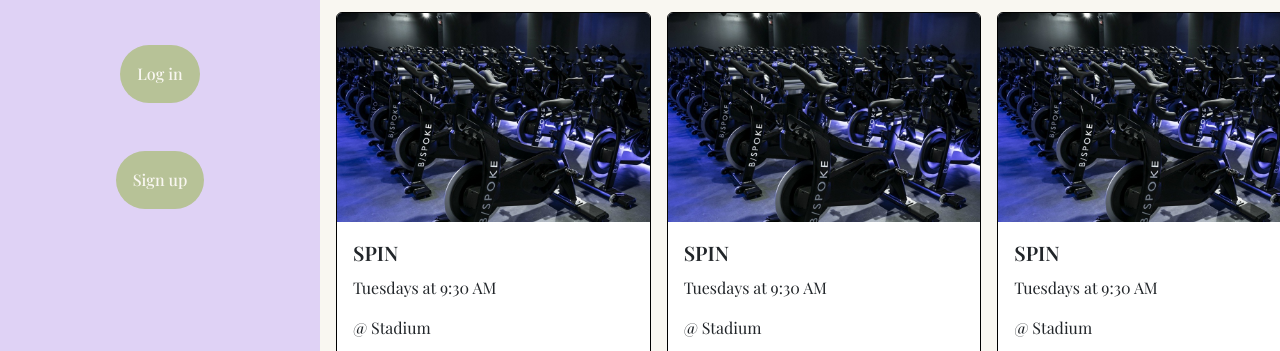
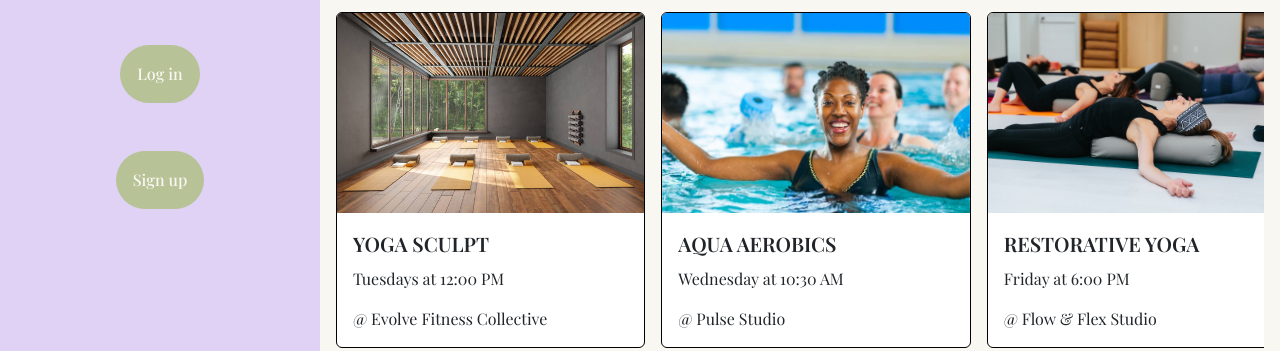
Before and after one commit to CaSandraSmith/bootstrap-final, a plain HTML site: page index.html in a window 1280 px wide. Shown: the part 449-800 px from the top of the page. Drawn offline with nearby package versions, Linux system fonts and the light colour scheme; a web font is replaced by a local one.

Commit message:
made content on launch page more dynamic

```diff
--- a/index.html
+++ b/index.html
@@ -177,7 +177,9 @@
             </div>
           </div>
         </div>
-        <div class="col-12 col-sm-9 overflow-auto h-100 position-relative right-side">
+        <div
+          class="col-12 col-sm-9 overflow-auto h-100 position-relative right-side"
+        >
           <nav
             class="navbar col-sm-3 d-block d-sm-none d-flex align-items-center justify-content-center sticky-top navbar-small"
           >
@@ -206,12 +208,68 @@
             />
           </div>
           <div class="ps-3">
-            <h2 id="index-page-title">Find Your Perfect Workout Class Anytime, Anywhere</h2>
+            <h2 id="index-page-title">
+              Find Your Perfect Workout Class Anytime, Anywhere
+            </h2>
           </div>
-          <section class="ps-3 mb-2 position-relative">
+          <section class="ps-3 mb-2 pe-3 position-relative">
             <h3 class="mb-3 mt-4">Classes near you</h3>
             <div class="overflow-x-auto d-flex column-gap-3">
-              <div class="col-lg-4 col-md-6 col-sm-7 col-8 mb-4">
+              <div class="col-lg-4 col-md-6 col-sm-7 col-8 mb-4 class-near-wrapper">
+                <div class="card border-black">
+                  <img
+                    src="photos/studios/yoga2.jpg"
+                    class="card-img-top img-fluid"
+                    alt="empty yoga class"
+                  />
+                  <div class="card-body d-flex column-gap-2">
+                    <div>
+                      <p class="card-title fw-semibold fs-5 text-uppercase">
+                        Yoga Sculpt
+                      </p>
+                      <p class="card-text">Tuesdays at 12:00 PM</p>
+                      <p class="card-text">@ Evolve Fitness Collective</p>
+                    </div>
+                  </div>
+                </div>
+              </div>
+              <div class="col-lg-4 col-md-6 col-sm-7 col-8 mb-4 class-near-wrapper">
+                <div class="card border-black">
+                  <img
+                    src="photos/studios/aqua-aerobics.jpg"
+                    class="card-img-top img-fluid"
+                    alt="aqua aerobics class"
+                  />
+                  <div class="card-body d-flex column-gap-2">
+                    <div>
+                      <p class="card-title fw-semibold fs-5 text-uppercase">
+                        Aqua Aerobics
+                      </p>
+                      <p class="card-text">Wednesday at 10:30 AM</p>
+                      <p class="card-text">@ Pulse Studio</p>
+                    </div>
+                  </div>
+                </div>
+              </div>
+              <div class="col-lg-4 col-md-6 col-sm-7 col-8 mb-4 class-near-wrapper">
+                <div class="card border-black">
+                  <img
+                    src="photos/studios/rest-yoga.jpg"
+                    class="card-img-top img-fluid"
+                    alt="restorative yoga class"
+                  />
+                  <div class="card-body d-flex column-gap-2">
+                    <div>
+                      <p class="card-title fw-semibold fs-5 text-uppercase">
+                        Restorative Yoga
+                      </p>
+                      <p class="card-text">Friday at 6:00 PM</p>
+                      <p class="card-text">@ Flow & Flex Studio</p>
+                    </div>
+                  </div>
+                </div>
+              </div>
+              <div class="col-lg-4 col-md-6 col-sm-7 col-8 mb-4 class-near-wrapper">
                 <div class="card border-black">
                   <img
                     src="photos/spin-class.jpg"
@@ -223,80 +281,26 @@
                       <p class="card-title fw-semibold fs-5 text-uppercase">
                         Spin
                       </p>
-                      <p class="card-text">Tuesdays at 9:30 AM</p>
-                      <p class="card-text">@ Stadium</p>
+                      <p class="card-text">Friday at 6:00 AM</p>
+                      <p class="card-text">@ Momentum Fitness Co.</p>
                     </div>
                   </div>
                 </div>
               </div>
-              <div class="col-lg-4 col-md-6 col-sm-7 col-8 mb-4">
+              <div class="col-lg-4 col-md-6 col-sm-7 col-8 mb-4 class-near-wrapper">
                 <div class="card border-black">
                   <img
-                    src="photos/spin-class.jpg"
+                    src="photos/studios/kick-boxing.jpg"
                     class="card-img-top img-fluid"
-                    alt="empty spin class"
+                    alt="empty kick-boxing class"
                   />
                   <div class="card-body d-flex column-gap-2">
                     <div>
                       <p class="card-title fw-semibold fs-5 text-uppercase">
-                        Spin
+                        Kickboxing
                       </p>
-                      <p class="card-text">Tuesdays at 9:30 AM</p>
-                      <p class="card-text">@ Stadium</p>
-                    </div>
-                  </div>
-                </div>
-              </div>
-              <div class="col-lg-4 col-md-6 col-sm-7 col-8 mb-4">
-                <div class="card border-black">
-                  <img
-                    src="photos/spin-class.jpg"
-                    class="card-img-top img-fluid"
-                    alt="empty spin class"
-                  />
-                  <div class="card-body d-flex column-gap-2">
-                    <div>
-                      <p class="card-title fw-semibold fs-5 text-uppercase">
-                        Spin
-                      </p>
-                      <p class="card-text">Tuesdays at 9:30 AM</p>
-                      <p class="card-text">@ Stadium</p>
-                    </div>
-                  </div>
-                </div>
-              </div>
-              <div class="col-lg-4 col-md-6 col-sm-7 col-8 mb-4">
-                <div class="card border-black">
-                  <img
-                    src="photos/spin-class.jpg"
-                    class="card-img-top img-fluid"
-                    alt="empty spin class"
-                  />
-                  <div class="card-body d-flex column-gap-2">
-                    <div>
-                      <p class="card-title fw-semibold fs-5 text-uppercase">
-                        Spin
-                      </p>
-                      <p class="card-text">Tuesdays at 9:30 AM</p>
-                      <p class="card-text">@ Stadium</p>
-                    </div>
-                  </div>
-                </div>
-              </div>
-              <div class="col-lg-4 col-md-6 col-sm-7 col-8 mb-4">
-                <div class="card border-black">
-                  <img
-                    src="photos/spin-class.jpg"
-                    class="card-img-top img-fluid"
-                    alt="empty spin class"
-                  />
-                  <div class="card-body d-flex column-gap-2">
-                    <div>
-                      <p class="card-title fw-semibold fs-5 text-uppercase">
-                        Spin
-                      </p>
-                      <p class="card-text">Tuesdays at 9:30 AM</p>
-                      <p class="card-text">@ Stadium</p>
+                      <p class="card-text">Mondays at 5:30 PM</p>
+                      <p class="card-text">@ Synergy Fitness Lab</p>
                     </div>
                   </div>
                 </div>
@@ -311,7 +315,7 @@
               class="d-flex column-gap-2 row-gap-3 flex-column flex-lg-row justify-content-center align-items-center mt-4 tutorial-wrapper ps-4 pe-4"
             >
               <div class="text-center col-12 col-lg-3">
-                <img src="photos/icons/pin.png" alt="location pin"/>
+                <img src="photos/icons/pin.png" alt="location pin" />
                 <h4>Tell us where you’re looking to take a class</h4>
               </div>
               <div class="text-center col-12 col-lg-3">
@@ -332,9 +336,7 @@
             <h3>Benefits</h3>
             <div class="container ps-5 pe-5 mt-4">
               <div class="row justify-content-center column-gap-5">
-                <div
-                  class="benefit-item col-5 col-md-3 row-gap-3 text-center"
-                >
+                <div class="benefit-item col-5 col-md-3 row-gap-3 text-center">
                   <img
                     src="photos/icons/search.png"
                     alt="black magnifying glass"
@@ -342,9 +344,7 @@
                   />
                   <p>Easy Class Discovery</p>
                 </div>
-                <div
-                  class="benefit-item col-5 col-md-3 row-gap-3 text-center"
-                >
+                <div class="benefit-item col-5 col-md-3 row-gap-3 text-center">
                   <img
                     src="photos/icons/blackCalendar.png"
                     alt="black calendar"
@@ -352,9 +352,7 @@
                   />
                   <p>Flexible scheduling</p>
                 </div>
-                <div
-                  class="benefit-item col-5 col-md-3 row-gap-3 text-center"
-                >
+                <div class="benefit-item col-5 col-md-3 row-gap-3 text-center">
                   <img
                     src="photos/icons/yogaPose.png"
                     alt="black yoga pose icon"
@@ -362,9 +360,7 @@
                   />
                   <p>Top-Rated Instructors</p>
                 </div>
-                <div
-                  class="benefit-item col-5 col-md-3 row-gap-3 text-center"
-                >
+                <div class="benefit-item col-5 col-md-3 row-gap-3 text-center">
                   <img
                     src="photos/icons/discount.png"
                     alt="black percentage sign icon"
@@ -372,9 +368,7 @@
                   />
                   <p>Access to Exclusive Deals</p>
                 </div>
-                <div
-                  class="benefit-item col-5 col-md-3 row-gap-3 text-center"
-                >
+                <div class="benefit-item col-5 col-md-3 row-gap-3 text-center">
                   <img
                     src="photos/icons/blackPin.png"
                     alt="black pin icon"
@@ -383,9 +377,7 @@
                   <p>Local Community Focus</p>
                 </div>
 
-                <div
-                class="benefit-item col-5 col-md-3 row-gap-3 text-center"
-              >
+                <div class="benefit-item col-5 col-md-3 row-gap-3 text-center">
                   <img
                     src="photos/icons/computer.png"
                     alt="black pin icon"
@@ -448,9 +440,15 @@
           </section>
           <footer class="pt-3 pb-3 text-center">
             <div class="d-flex justify-content-center column-gap-3">
-              <a href="#" class="text-decoration-none dark-gray-text"><h5><i class="fa-brands fa-facebook fs-1"></i></h5></a>
-              <a href="#" class="text-decoration-none dark-gray-text"><h5><i class="fa-brands fa-instagram fs-1"></i></h5></a>
-              <a href="#" class="text-decoration-none dark-gray-text"><h5><i class="fa-brands fa-youtube fs-1"></i></h5></a>
+              <a href="#" class="text-decoration-none dark-gray-text"
+                ><h5><i class="fa-brands fa-facebook fs-1"></i></h5
+              ></a>
+              <a href="#" class="text-decoration-none dark-gray-text"
+                ><h5><i class="fa-brands fa-instagram fs-1"></i></h5
+              ></a>
+              <a href="#" class="text-decoration-none dark-gray-text"
+                ><h5><i class="fa-brands fa-youtube fs-1"></i></h5
+              ></a>
             </div>
             <p class="fs-2">© 2024</p>
           </footer>
--- a/styles/indexStyles.css
+++ b/styles/indexStyles.css
@@ -175,3 +175,7 @@ section > h3 {
   flex-direction: column;
   justify-content: space-between;
 }
+
+.class-near-wrapper .card-img-top {
+  height: 200px;
+}
```
Also changed, not shown: dashboard.html (+2 -0 lines), photos/studios/aqua-aerobics.jpg (added), photos/studios/kick-boxing.jpg (added), photos/studios/rest-yoga.jpg (added), photos/studios/yoga2.jpg (added). Lines whose indentation alone changed are shown as unchanged.
